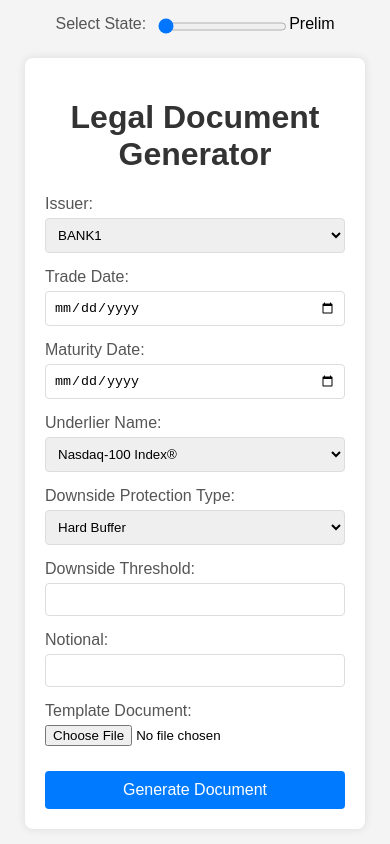
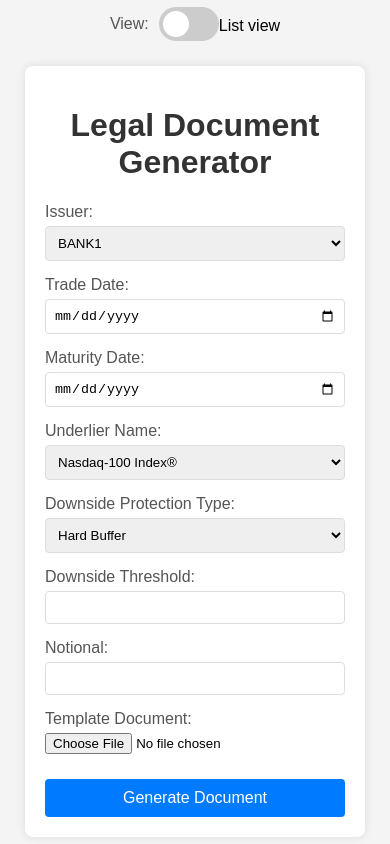
Before and after one commit to Phillydogs/Phillydogs.github.io, a website: page index.html in a window 390 px wide. Drawn offline with Linux system fonts and the light colour scheme.

Commit message:
updated sliderv1

```diff
--- a/index.html
+++ b/index.html
@@ -66,18 +66,64 @@
             text-decoration: underline;
         }
 
-        /* Styling the slider container */
-        .slider-container {
+        /* Styling for toggle switch */
+        .toggle-container {
             display: flex;
             justify-content: center;
+            align-items: center;
             margin-bottom: 20px;
             width: 100%;
         }
 
-        .slider-label {
+        .toggle-label {
+            font-size: 16px;
             margin-right: 10px;
-            font-size: 16px;
             color: #555;
+        }
+
+        .switch {
+            position: relative;
+            display: inline-block;
+            width: 60px;
+            height: 34px;
+        }
+
+        .switch input {
+            opacity: 0;
+            width: 0;
+            height: 0;
+        }
+
+        .slider {
+            position: absolute;
+            cursor: pointer;
+            top: 0;
+            left: 0;
+            right: 0;
+            bottom: 0;
+            background-color: #ccc;
+            transition: 0.4s;
+            border-radius: 34px;
+        }
+
+        .slider:before {
+            position: absolute;
+            content: "";
+            height: 26px;
+            width: 26px;
+            border-radius: 50%;
+            left: 4px;
+            bottom: 4px;
+            background-color: white;
+            transition: 0.4s;
+        }
+
+        input:checked + .slider {
+            background-color: #4CAF50;
+        }
+
+        input:checked + .slider:before {
+            transform: translateX(26px);
         }
     </style>
     <script>
@@ -145,23 +191,23 @@
                 }
             });
 
-            const slider = document.getElementById("state-slider");
-            const sliderValue = document.getElementById("slider-value");
-
-            slider.addEventListener("change", function() {
-                const state = this.value;
-                sliderValue.textContent = state === "1" ? "Prelim" : "Final";
-                console.log("Selected state: ", state === "1" ? "Prelim" : "Final");
+            const toggleSwitch = document.getElementById("view-toggle");
+            toggleSwitch.addEventListener("change", function() {
+                const state = this.checked ? "Map view" : "List view";
+                console.log("Selected state: ", state);
             });
         });
     </script>
 </head>
 <body>
-    <!-- Slider to toggle between Prelim and Final -->
-    <div class="slider-container">
-        <label class="slider-label" for="state-slider">Select State:</label>
-        <input type="range" id="state-slider" name="state" min="1" max="2" value="1">
-        <span id="slider-value">Prelim</span>
+    <!-- Toggle switch to choose between List View and Map View -->
+    <div class="toggle-container">
+        <label class="toggle-label" for="view-toggle">View:</label>
+        <label class="switch">
+            <input type="checkbox" id="view-toggle">
+            <span class="slider"></span>
+        </label>
+        <span id="view-state">List view</span>
     </div>
 
     <div class="container">
```
